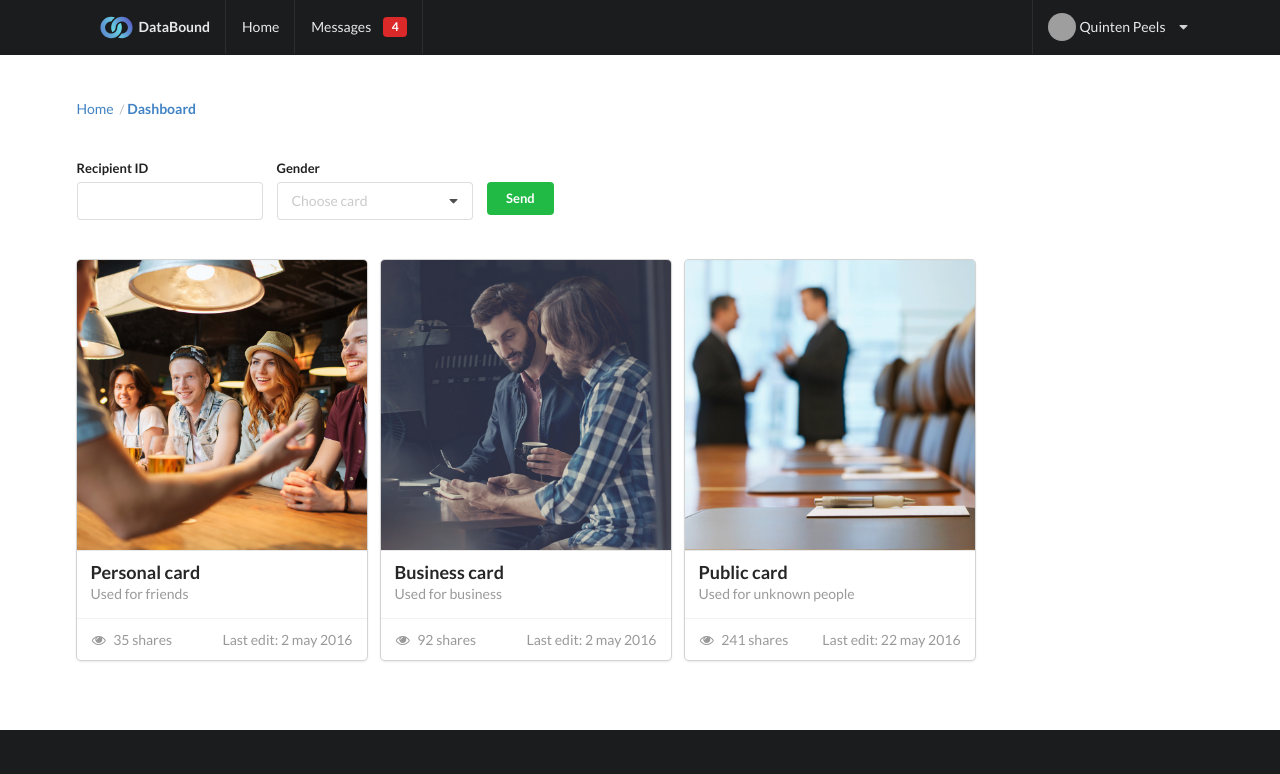
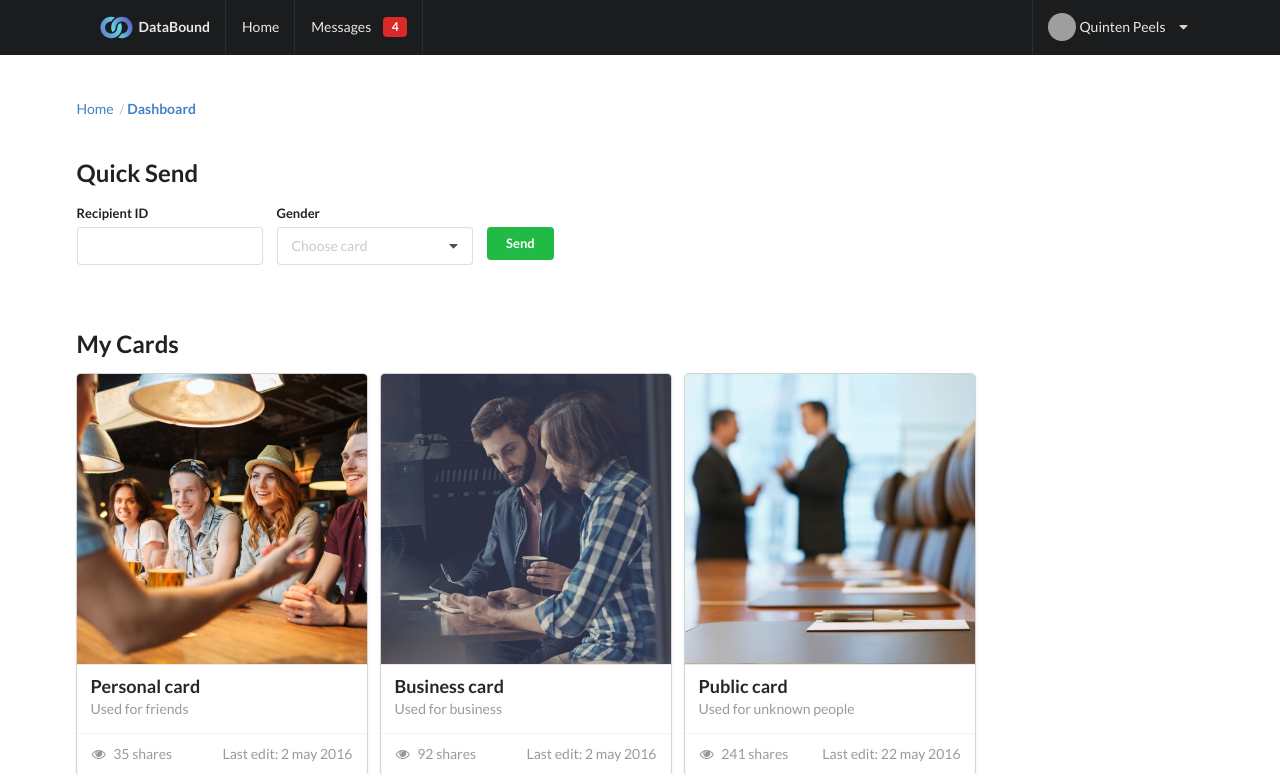
Before and after one commit to Quintenps/DataBound, a PHP site: page /portal/cards.php in a window 1280 px wide. Shown: the top 774 px of the page. Run offline with PHP 8.4, Linux system fonts and the light colour scheme; grey boxes are pictures that could not be loaded.

```diff
--- a/portal/cards.php
+++ b/portal/cards.php
@@ -76,7 +76,8 @@
         </div>
 <br /><br />
 
-<div class="ui form">
+<div class="ui form stacked">
+  <h2>Quick Send</h2>
   <div class="fields">
     <div class="field">
       <label>Recipient ID</label>
@@ -105,8 +106,8 @@ $('select.dropdown')
 ;
 </script>
 
+<h2>My Cards</h2>
 <div class="ui link centered cards">
-
  <a class="card" href="editcard.php">
     <div class="image">
       <img src="images/friendscard.jpg">
```
Also changed, not shown: portal/editcard.php (+7 -0 lines).
